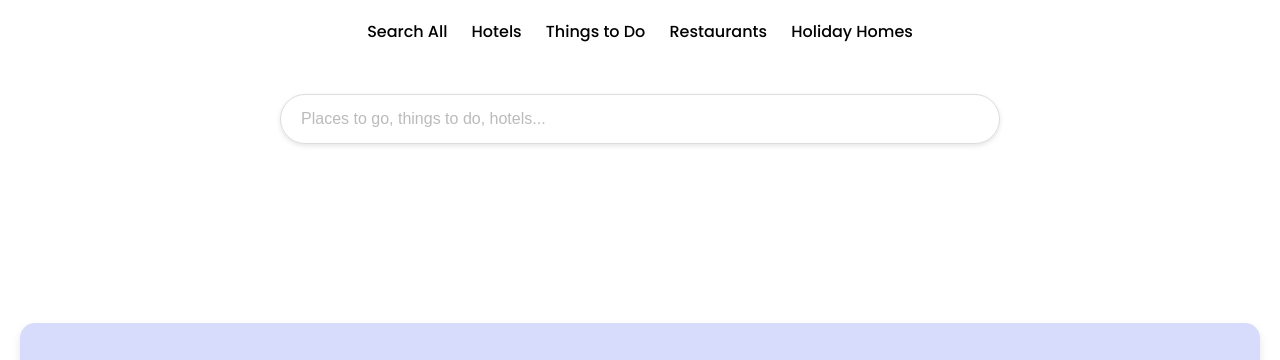
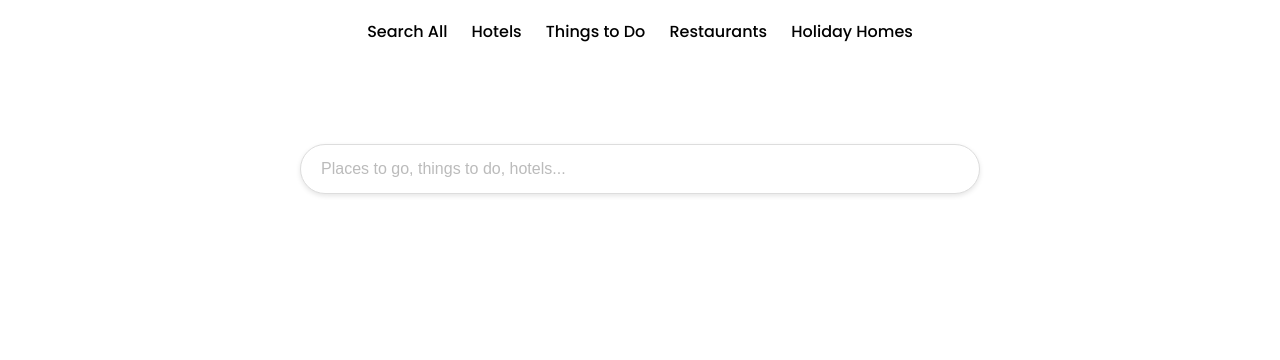
Before and after one commit to Udhaya0519/first-clone, a plain HTML site: page index.html in a window 1280 px wide. Shown: the part 222-582 px from the top of the page. Drawn offline with Linux system fonts and the light colour scheme; a web font is replaced by a local one.

Commit message:
Update style.css

```diff
--- a/assests/css/style.css
+++ b/assests/css/style.css
@@ -121,12 +121,16 @@ height: 45px;
     width: 100%;
 }
 .search-container {
-    text-align: center;
-    margin-top: 20px;
+    display: flex;
+    justify-content: center;
+    max-width: 720px;
+    margin: 70px auto;
+    padding-left: 20px;
+    padding-right: 20px;
 }
 
 .search-container input[type="text"] {
-    width: 720px;
+    width: 100%;
     height: 50px;
     padding: 10px 20px;
     font-size: 16px;
```
